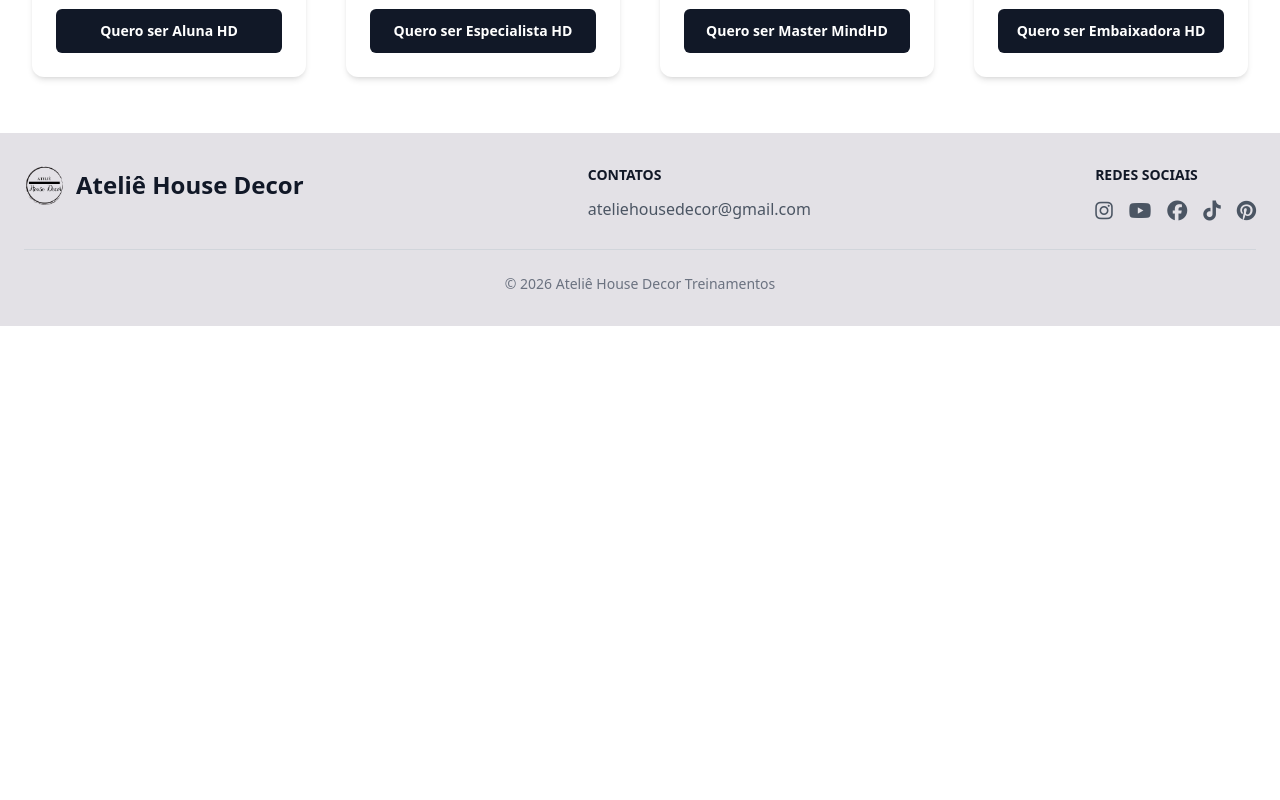
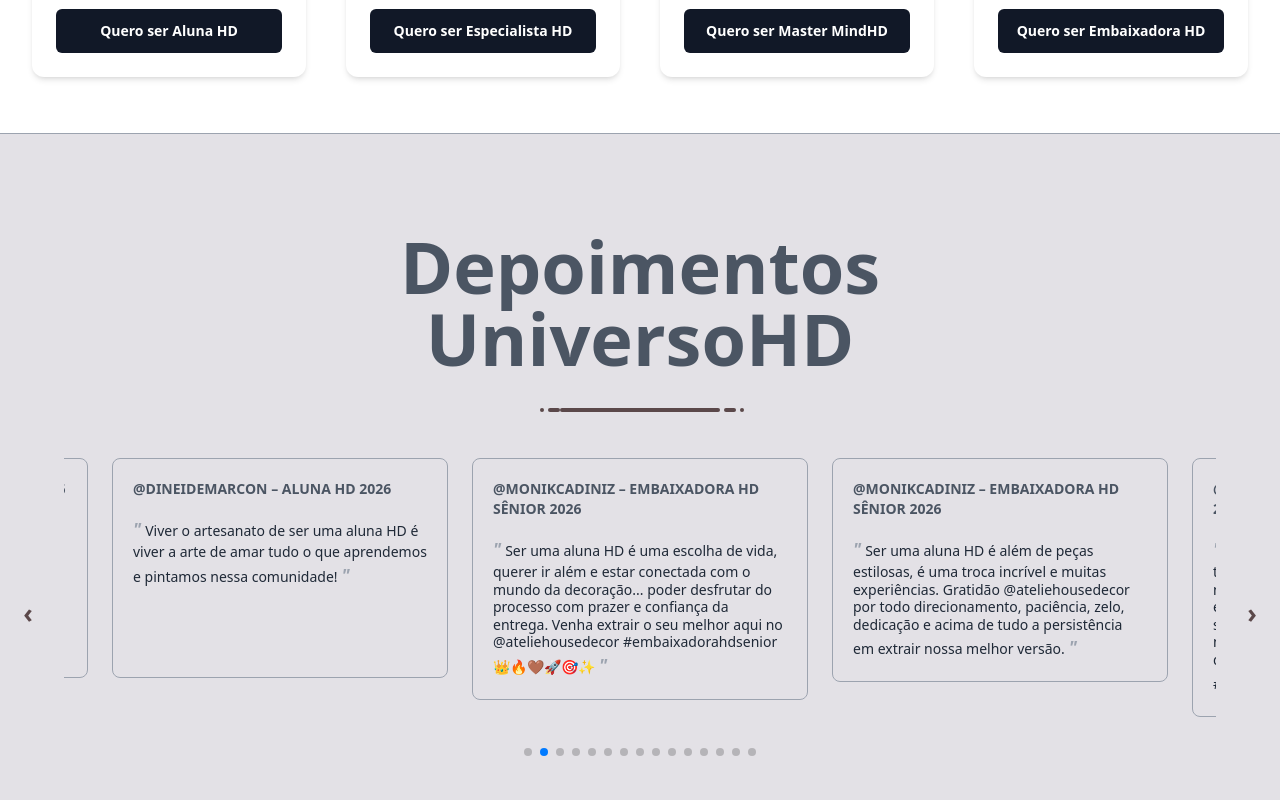
Before and after one commit to Enzoluizb/universohd-react-type-firebase, a React (Vite) app: page / in a window 1280 px wide. Shown: the part 2660-3460 px from the top of the page. Before the commit the page ends 2986 px from the top, so only its background shows below. Built offline with nearby package versions, Linux system fonts and the light colour scheme.

Commit message:
Swiper - carousel section

```diff
--- a/package.json
+++ b/package.json
@@ -13,7 +13,8 @@
     "firebase": "^12.8.0",
     "react": "^19.2.0",
     "react-dom": "^19.2.0",
-    "react-router-dom": "^7.12.0"
+    "react-router-dom": "^7.12.0",
+    "swiper": "^12.0.3"
   },
   "devDependencies": {
     "@eslint/js": "^9.39.1",
--- /dev/null
+++ b/src/components/avaliacoes/AvaliacaoCard.tsx
@@ -0,0 +1,20 @@
+type Props = {
+  nome: string;
+  texto: string;
+};
+
+export default function AvaliacaoCard({ nome, texto }: Props) {
+  return (
+    <div className="w-full mx-auto rounded-lg bg-[#e3e1e6] border border-gray-400 p-5 text-gray-800 font-light h-full min-h-[220px]">
+      <div className="w-full flex mb-4 items-center">
+        <h6 className="font-bold text-sm uppercase text-gray-600">{nome}</h6>
+      </div>
+
+      <p className="text-sm leading-tight">
+        <span className="text-lg italic font-bold text-gray-400 mr-1">"</span>
+        {texto}
+        <span className="text-lg italic font-bold text-gray-400 ml-1">"</span>
+      </p>
+    </div>
+  );
+}
--- /dev/null
+++ b/src/components/avaliacoes/AvaliacoesCarousel.tsx
@@ -0,0 +1,131 @@
+import { Swiper, SwiperSlide } from "swiper/react";
+import { Navigation, Pagination, Autoplay } from "swiper/modules";
+
+import AvaliacaoCard from "./AvaliacaoCard";
+
+import "swiper/css";
+import "swiper/css/navigation";
+import "swiper/css/pagination";
+
+const avaliacoes = [
+  {
+    nome: "@Viviantheisen – Master MindHD 2026",
+    texto:
+      "Ser aluna HD é uma transformação não só na arte da pintura, mas também no pessoal! Somos direcionadas ao nosso propósito e evolução constante!",
+  },
+  {
+    nome: "@Dineidemarcon – Aluna HD 2026",
+    texto:
+      "Viver o artesanato de ser uma aluna HD é viver a arte de amar tudo o que aprendemos e pintamos nessa comunidade!",
+  },
+  {
+    nome: "@Monikcadiniz – Embaixadora HD sênior 2026",
+    texto:
+      "Ser uma aluna HD é uma escolha de vida, querer ir além e estar conectada com o mundo da decoração... poder desfrutar do processo com prazer e confiança da entrega. Venha extrair o seu melhor aqui no @ateliehousedecor #embaixadorahdsenior 👑🔥🤎🚀🎯✨️",
+  },
+  {
+    nome: "@Monikcadiniz – Embaixadora HD sênior 2026",
+    texto:
+      "Ser uma aluna HD é além de peças estilosas, é uma troca incrível e muitas experiências. Gratidão @ateliehousedecor por todo direcionamento, paciência, zelo, dedicação e acima de tudo a persistência em extrair nossa melhor versão.",
+  },
+  {
+    nome: "@Rubianmessias – Master MindHD 2026",
+    texto:
+      "Mais do que isso é viver uma transformação não só no profissional, mas no pessoal, familiar e principalmente espiritualmente. Nascemos para servir e servimos com o nosso trabalho, levando o nosso amor para dentro dos lares através do artesanato. Amo esse universo ❤️🙌 #especialistahd #soualunahd",
+  },
+  {
+    nome: "@gorettimesquitaartesanato – Embaixadora HD 2026",
+    texto:
+      "Ser Aluna HD é acreditar na transformação. É transformar madeira em arte e sonhos em realidade.",
+  },
+  {
+    nome: "@gorettimesquitaartesanato – Embaixadora HD 2026",
+    texto:
+      "O Universo HD foi uma redescoberta na forma de como via o artesanato, pois pude perceber a grandiosidade da arte na minha vida. Obrigada a Deus por me permitir descobrir a Andressa nessa minha caminhada. Estarei sempre segurando na tua mão e seguindo firme no propósito de Deus.",
+  },
+  {
+    nome: "@quelleartedecor – Master MindHD 2026",
+    texto:
+      "Ser aluna HD é estar em crescimento e aprendizado constante. É estar por dentro das tendências atuais de decoração. É caminhar acompanhada da melhor Professora de Pintura e Mente Criativa e das melhores Artesãs e Amigas que o mundo do artesanato pode lhe oferecer! É ganhar uma família que acolhe, incentiva e torce umas pelas outras! É nunca mais se sentir sozinho e saber que tem um monte de gente feliz com o seu sucesso! ❤️",
+  },
+  {
+    nome: "@ro_artesa_homedecor – Aluna HD 2026",
+    texto:
+      "Ser aluna HD é acreditar que podemos crescer de várias formas, no profissional e na mente com conhecimento. É transformar peças em decoração que traz aconchego, elegância e bem-estar. Um processo de prazer, confiança e certeza de que foi a melhor escolha. @ateliehousedecor #alunahd",
+  },
+  {
+    nome: "@eunice.vidal – Embaixadora HD 2026",
+    texto: "O aprendizado é imenso, pra vida! 👏❤️",
+  },
+  {
+    nome: "@danihoelzle.homedecor – Embaixadora HD 2026",
+    texto:
+      "É compreender que podemos ser mais e melhores no que quisermos. Podemos ser empreendedoras, criadoras, professoras, podemos acreditar em nós mesmas, na arte e em qualquer segmento da nossa vida ❤️",
+  },
+  {
+    nome: "@rackelsilveira – Embaixadora HD sênior 2026",
+    texto:
+      "Fazer parte do Universo HD é um diferencial importante na minha vida pessoal e profissional. É sobre compartilhar, dar suporte, descobrir propósito, perseverar e crescer. Sou mais FELIZ por ser Aluna HD e hoje, como Embaixadora HD, vivo a TRANSFORMAÇÃO do processo necessário para vencer. Sou Rackel Silveira, a ARTESÃ com muito ORGULHO! ❤️",
+  },
+  {
+    nome: "@coisasdatati.farmhouse – Embaixadora HD sênior 2026",
+    texto:
+      "É uma honra fazer parte do Universo HD! Uma caminhada de aprendizado em empreendedorismo, pintura, vendas e crescimento pessoal. Hoje posso transbordar na vida de pessoas com o mesmo propósito. Obrigada Andressa por acreditar em cada uma de nós! Gratidão! 🤎",
+  },
+  {
+    nome: "@claudia_albano_atelie_criativo – Embaixadora HD 2026",
+    texto:
+      "Estar no Universo HD é ter uma nova perspectiva de vida e negócio! É enxergar oportunidades, renovar-se a cada dia, entender o propósito e alcançar objetivos!",
+  },
+  {
+    nome: "@solsantosartefatto – Embaixadora HD sênior 2026",
+    texto:
+      "O Universo HD mudou minha forma de ver o artesanato e minha vida profissional. Descobri potencialidades que não conhecia em mim. Gratidão a Deus e ao @ateliehousedecor por tantas oportunidades. Somos Mulheres Empreendedoras 🤍🤎🤍",
+  },
+  {
+    nome: "@inspirarti.homedecor – Embaixadora HD sênior 2026",
+    texto:
+      "Universo HD foi um divisor de águas! Passei por todas as etapas e que orgulho desse processo. Técnica TPM (Tempo, Pintura e Mente), muito aprendizado e crescimento pessoal, espiritual e profissional. Andressa, você é incrível! Gratidão por fazer parte da minha vida.",
+  },
+  {
+    nome: "Rosângela Maria Ateliê – Master MindHD 2026",
+    texto:
+      "O Universo HD me fez ver novos rumos. Após 37 anos na saúde, sou imensamente grata à Andressa por nos ajudar a realizar sonhos na pintura criativa e, principalmente, na vida.",
+  },
+];
+
+export default function AvaliacoesCarousel() {
+  return (
+    <div className="relative max-w-7xl mx-auto">
+      {/* SETAS */}
+      <div className="swiper-prev" />
+      <div className="swiper-next" />
+
+      <Swiper
+        modules={[Navigation, Pagination, Autoplay]}
+        navigation={{
+          prevEl: ".swiper-prev",
+          nextEl: ".swiper-next",
+        }}
+        pagination
+        autoplay={{
+          delay: 4000,
+          disableOnInteraction: false,
+        }}
+        spaceBetween={24}
+        breakpoints={{
+          0: { slidesPerView: 1 },
+          768: { slidesPerView: 2 },
+          1024: { slidesPerView: 3 },
+        }}
+        className="px-6 md:px-12"
+      >
+        {avaliacoes.map((item, index) => (
+          <SwiperSlide key={index}>
+            <AvaliacaoCard nome={item.nome} texto={item.texto} />
+          </SwiperSlide>
+        ))}
+      </Swiper>
+    </div>
+  );
+}
--- /dev/null
+++ b/src/components/avaliacoes/AvaliacoesSection.tsx
@@ -0,0 +1,25 @@
+import AvaliacoesCarousel from "./AvaliacoesCarousel";
+
+export default function AvaliacoesSection() {
+  return (
+    <section className="min-w-screen bg-[#e3e1e6] border-t border-b border-gray-400 px-5 py-16 md:py-24 text-gray-800">
+      <div className="w-full max-w-6xl mx-auto">
+        <div className="text-center max-w-xl mx-auto">
+          <h1 className="text-6xl md:text-7xl font-bold mb-5 text-gray-600">
+            Depoimentos <br /> UniversoHD
+          </h1>
+
+          <div className="text-center mb-10">
+            <span className="inline-block w-1 h-1 rounded-full bg-[#5b484a] ml-1"></span>
+            <span className="inline-block w-3 h-1 rounded-full bg-[#5b484a] ml-1"></span>
+            <span className="inline-block w-40 h-1 rounded-full bg-[#5b484a]"></span>
+            <span className="inline-block w-3 h-1 rounded-full bg-[#5b484a] ml-1"></span>
+            <span className="inline-block w-1 h-1 rounded-full bg-[#5b484a] ml-1"></span>
+          </div>
+        </div>
+
+        <AvaliacoesCarousel />
+      </div>
+    </section>
+  );
+}
--- a/src/index.css
+++ b/src/index.css
@@ -1,3 +1,50 @@
 @tailwind base;
 @tailwind components;
 @tailwind utilities;
+
+.swiper-prev,
+.swiper-next {
+    position: absolute;
+    top: 50%;
+    width: 40px;
+    height: 40px;
+    z-index: 50;
+    transform: translateY(-50%);
+    color: #5b484a;
+    cursor: pointer;
+    display: flex;
+    align-items: center;
+    justify-content: center;
+}
+
+@media (min-width: 768px) {
+    .swiper-prev {
+        left: -56px;
+    }
+
+    .swiper-next {
+        right: -56px;
+    }
+}
+
+@media (max-width: 767px) {
+
+    .swiper-prev,
+    .swiper-next {
+        display: none;
+    }
+}
+
+.swiper-prev::after,
+.swiper-next::after {
+    font-size: 26px;
+    font-weight: bold;
+}
+
+.swiper-prev::after {
+    content: "‹";
+}
+
+.swiper-next::after {
+    content: "›";
+}
--- a/src/pages/Home.tsx
+++ b/src/pages/Home.tsx
@@ -2,6 +2,7 @@ import Hero from "../components/landing/Hero";
 import AboutSection from "../components/landing/AboutSection";
 import CleanHDSection from "../components/landing/CleanHDSection";
 import CoursesSection from "../components/landing/CoursesSection";
+import AvaliacoesSection from "../components/avaliacoes/AvaliacoesSection";
 
 export default function Home() {
   return (
@@ -10,6 +11,7 @@ export default function Home() {
       <AboutSection />
       <CleanHDSection />
       <CoursesSection />
+      <AvaliacoesSection />
     </>
   );
 }
```
Also changed, not shown: 1 other file (tests, documents, lock files or other folders).
